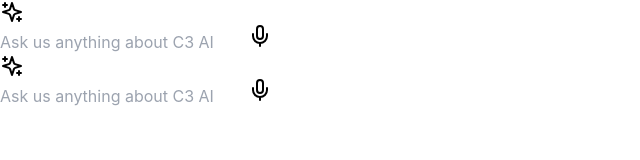
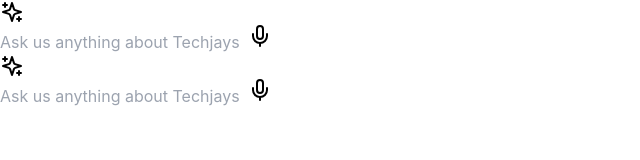
Before and after one commit to SaranyaCP-GitHub/JaysBot, a React (Vite) app: page / in a window 1280 px wide. Shown: the top 160 px of the page, without its empty margins (0-640 px from the left). Built offline with nearby package versions, Linux system fonts and the light colour scheme.

Commit message:
fix: styles issues

```diff
--- a/src/components/AIAssistantPopup.jsx
+++ b/src/components/AIAssistantPopup.jsx
@@ -128,7 +128,7 @@
         >
           <div className="max-w-3xl mx-auto">
             <div className="p-1 rounded-full bg-gradient-to-r from-blue-500 via-cyan-500 to-purple-500">
-              <div className="bg-slate-600/60 backdrop-blur-lg rounded-full shadow-xl p-4">
+              <div className="bg-slate-500/60 backdrop-blur-lg rounded-full shadow-xl p-4">
                 <div className="flex items-center gap-3">
                   <Sparkles className="w-5 h-5 text-white flex-shrink-0" />
                   <input
@@ -137,7 +137,7 @@
                     value={query}
                     onChange={(e) => setQuery(e.target.value)}
                     onKeyPress={(e) => e.key === "Enter" && handleSearch()}
-                    placeholder="Ask us anything about C3 AI"
+                    placeholder="Ask us anything about Techjays"
                     className="flex-1 text-base text-white placeholder-white/60 focus:outline-none bg-transparent"
                   />
                   <button
@@ -177,7 +177,7 @@
             }`}
           >
             <div className="p-1 rounded-full bg-gradient-to-r from-blue-500 via-cyan-500 to-purple-500">
-              <div className="bg-slate-700/60 backdrop-blur-lg rounded-full shadow-xl p-4">
+              <div className="bg-slate-500/60 backdrop-blur-lg rounded-full shadow-xl p-4">
                 <div className="flex items-center gap-3">
                   <Sparkles className="w-5 h-5 text-white flex-shrink-0" />
                   <input
@@ -185,7 +185,7 @@
                     value={query}
                     onChange={(e) => setQuery(e.target.value)}
                     onKeyPress={(e) => e.key === "Enter" && handleSearch()}
-                    placeholder="Ask us anything about C3 AI"
+                    placeholder="Ask us anything about Techjays"
                     className="flex-1 text-base text-white placeholder-white/60 focus:outline-none bg-transparent"
                   />
                   <button
@@ -227,7 +227,7 @@
           >
             <div className="relative w-full max-w-3xl mx-auto px-4">
               <div
-                className={`relative w-full bg-slate-700/95 backdrop-blur-xl rounded-t-3xl shadow-2xl overflow-hidden border-t border-l border-r border-slate-700/50 flex flex-col pointer-events-auto animate-slideUp ${
+                className={`relative w-full bg-slate-600/95 backdrop-blur-xl rounded-t-3xl shadow-2xl overflow-hidden border-t border-l border-r border-slate-700/50 flex flex-col pointer-events-auto animate-slideUp ${
                   minimized ? "cursor-pointer" : "cursor-default"
                 }`}
                 onClick={(e) => {
@@ -357,7 +357,7 @@
                     value={query}
                     onChange={(e) => setQuery(e.target.value)}
                     onKeyPress={(e) => e.key === "Enter" && handleSearch()}
-                    placeholder="Ask us anything about C3 AI"
+                    placeholder="Ask us anything about Techjays"
                     className="flex-1 text-base text-white placeholder-white/60 focus:outline-none bg-transparent"
                   />
                   <button
```
